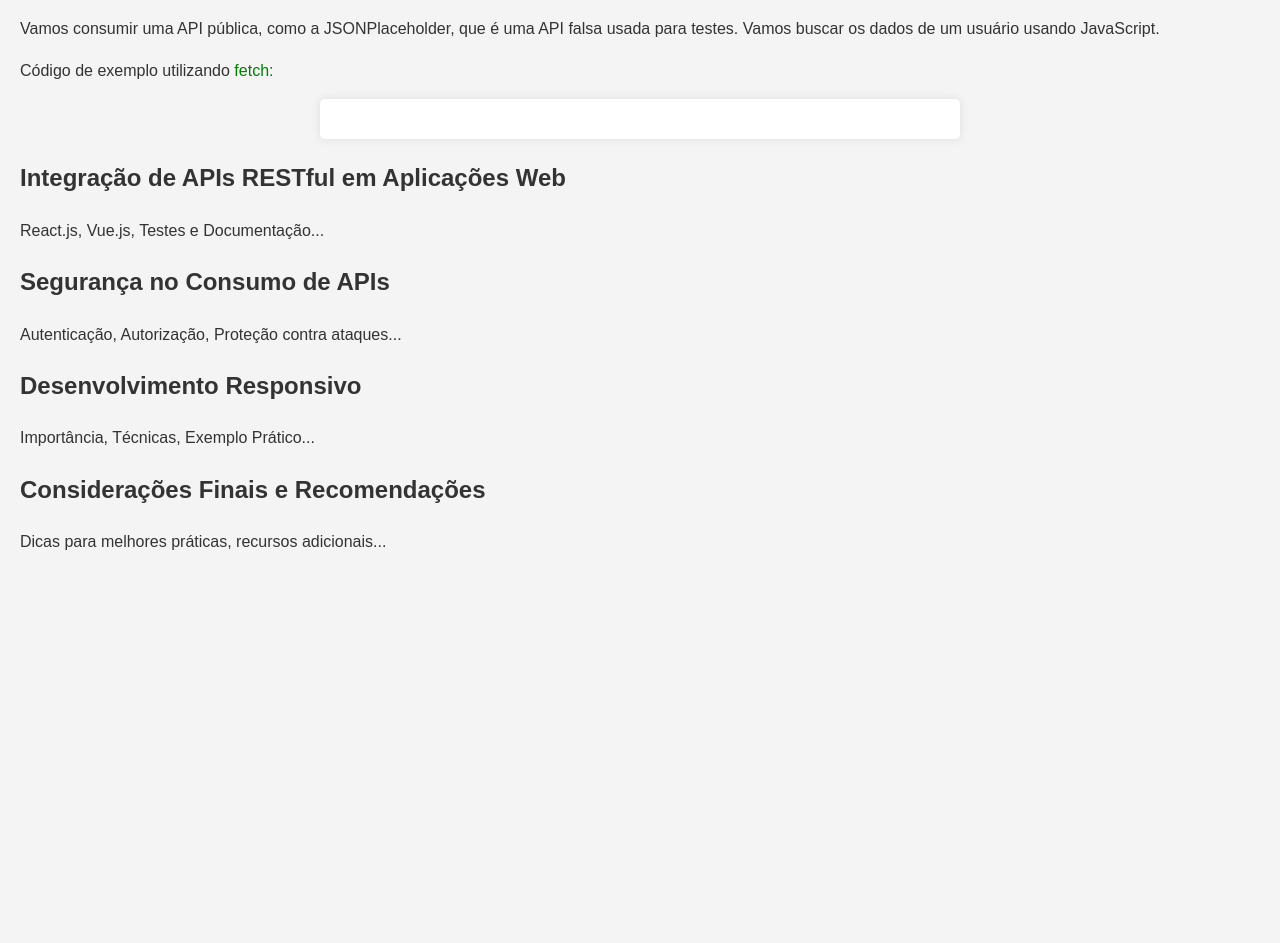
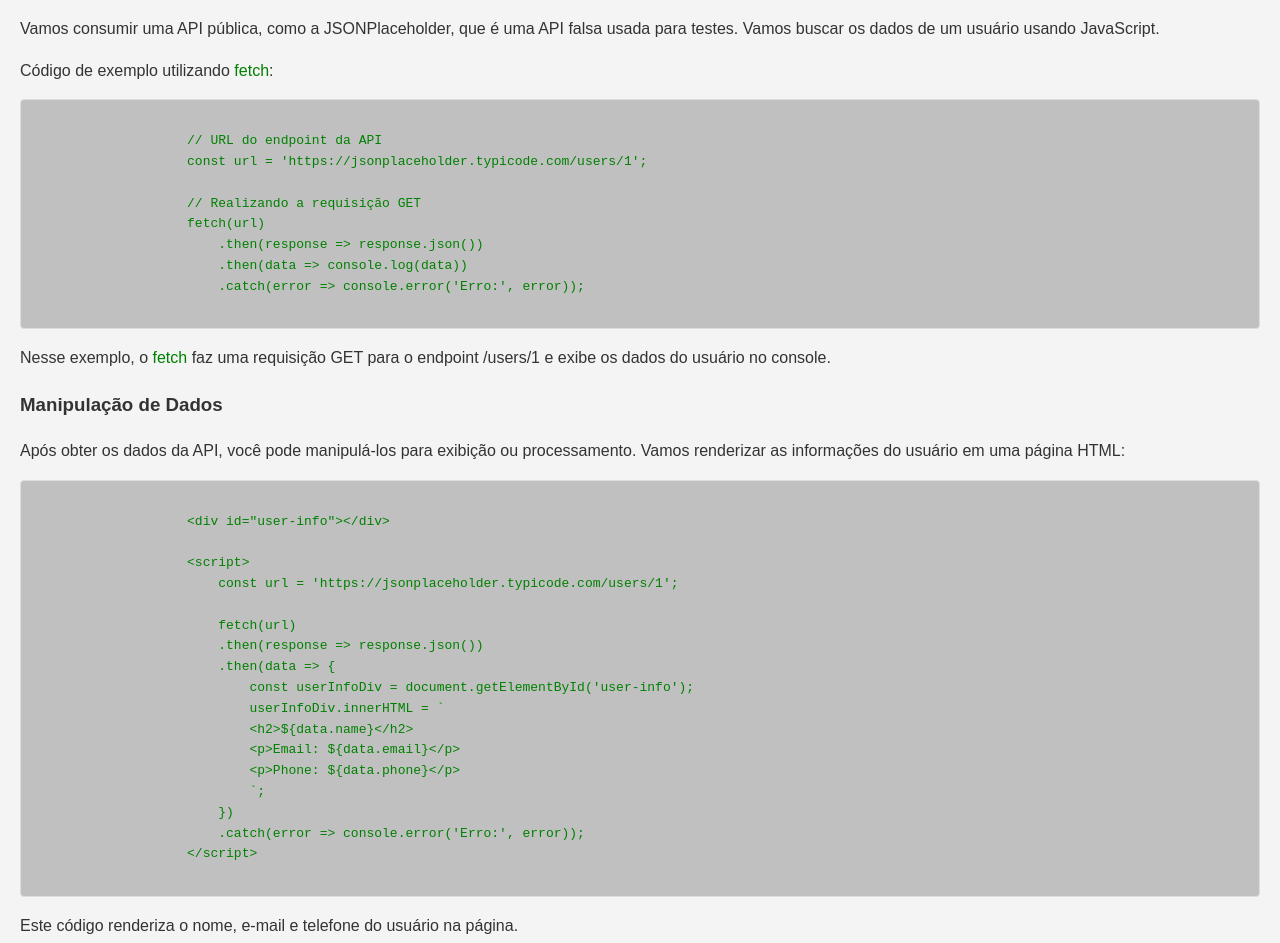
Before and after one commit to gabiosfc/paginaWEBII, a plain HTML site: page index.html in a window 1280 px wide. Shown: the part 2590-3533 px from the top of the page. Before the commit the page ends 3181 px from the top, so only its background shows below. Drawn offline with Linux system fonts and the light colour scheme; no server answers.

Commit message:
Inserindo conteúdo

```diff
--- a/index.html
+++ b/index.html
@@ -163,7 +163,7 @@
                 simplicidade e compatibilidade com várias linguagens de programação. Outro formato comum é XML, embora
                 seja menos utilizado em novas aplicações.</p>
             <p>Exemplo de resposta em JSON:</p>
-            <div class="json-container">
+            <div class="codigo-container">
                 <pre><code>
                 {
                     "id": 1,
@@ -183,18 +183,57 @@
                     <b>Postman</b>: Uma ferramenta para testar APIs, facilitando a criação e envio de requisições HTTP.
                 </li>
                 <li>
-                    <b>Visual Studio Code (VSCode)</b>: Um editor de código leve e poderoso para escrever scripts e desenvolver sua aplicação.
+                    <b>Visual Studio Code (VSCode)</b>: Um editor de código leve e poderoso para escrever scripts e
+                    desenvolver sua aplicação.
                 </li>
                 <li>
                     <b>Navegador da Web</b>: Para visualizar a aplicação em execução.
                 </li>
             </ul>
             <h3>Exemplo com uma API Pública</h3>
-            <p>Vamos consumir uma API pública, como a JSONPlaceholder, que é uma API falsa usada para testes. Vamos buscar os dados de um usuário usando JavaScript.</p>
+            <p>Vamos consumir uma API pública, como a JSONPlaceholder, que é uma API falsa usada para testes. Vamos
+                buscar os dados de um usuário usando JavaScript.</p>
             <p>Código de exemplo utilizando <span
-                style="color: green; font-family: 'Roboto Mono', sans-serif;">fetch:</span></p>
-            <div id="user-info" class="user-info"></div>
-            <!-- O conteúdo será preenchido pelo JavaScript -->
+                    style="color: green; font-family: 'Roboto Mono', sans-serif;">fetch</span>:</p>
+            <div class="codigo-container">
+                <pre><code>
+                    // URL do endpoint da API
+                    const url = 'https://jsonplaceholder.typicode.com/users/1';
+
+                    // Realizando a requisição GET
+                    fetch(url)
+                        .then(response => response.json())
+                        .then(data => console.log(data))
+                        .catch(error => console.error('Erro:', error));
+                    </code></pre>
+            </div>
+            <p>Nesse exemplo, o <span style="color: green; font-family: 'Roboto Mono', sans-serif;">fetch</span> faz uma
+                requisição GET para o endpoint /users/1 e exibe os dados do usuário no console.</p>
+            <h3>Manipulação de Dados</h3>
+            <p>Após obter os dados da API, você pode manipulá-los para exibição ou processamento. Vamos renderizar as
+                informações do usuário em uma página HTML:</p>
+            <div class="codigo-container">
+                <pre><code>
+                    &lt;div id="user-info"&gt;&lt;/div&gt;
+
+                    &lt;script&gt;
+                        const url = 'https://jsonplaceholder.typicode.com/users/1';
+
+                        fetch(url)
+                        .then(response =&gt; response.json())
+                        .then(data =&gt; {
+                            const userInfoDiv = document.getElementById('user-info');
+                            userInfoDiv.innerHTML = `
+                            &lt;h2&gt;${data.name}&lt;/h2&gt;
+                            &lt;p&gt;Email: ${data.email}&lt;/p&gt;
+                            &lt;p&gt;Phone: ${data.phone}&lt;/p&gt;
+                            `;
+                        })
+                        .catch(error =&gt; console.error('Erro:', error));
+                    &lt;/script&gt;
+                </code></pre>
+            </div>
+            <p>Este código renderiza o nome, e-mail e telefone do usuário na página.</p>
         </section>
 
         <section id="integracao">
--- a/styles.css
+++ b/styles.css
@@ -62,7 +62,7 @@ footer {
     bottom: 0;
     width: 100%;
 }
-.json-container {
+.codigo-container {
     border: 1px solid #ddd;
     border-radius: 4px;
     padding: 10px;
@@ -71,12 +71,12 @@ footer {
     font-family: 'Roboto Mono', sans-serif, monospace;
 }
 
-.json-container pre {
+.codigo-container pre {
     margin: 0;
     white-space: pre-wrap;
 }
 
-.json-container code {
+.codigo-container code {
     display: block;
     color: green;
 }
```
